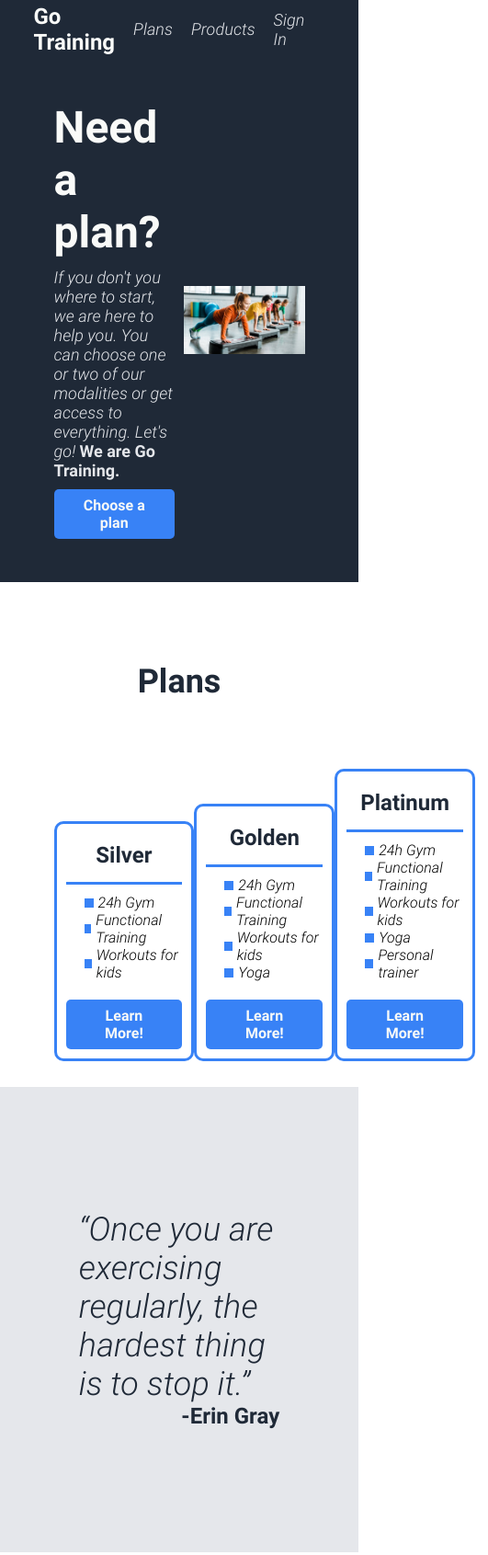
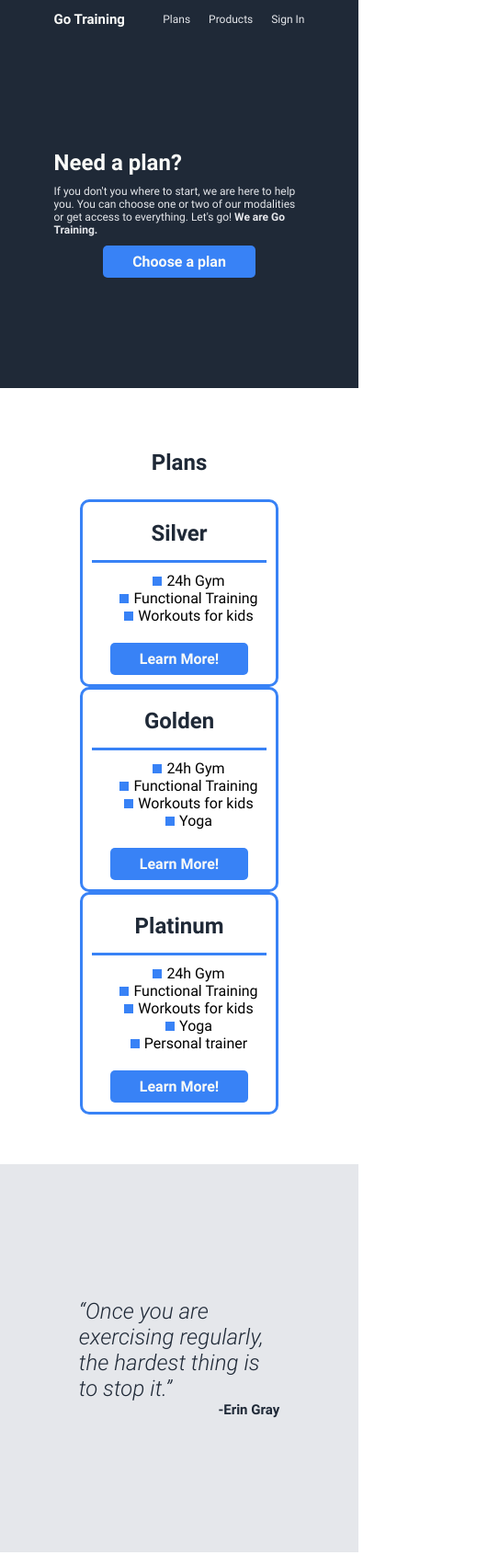
Before and after one commit to SilveiraGuilherme/go-training, a plain HTML site: page pages/plans.html in a window 390 px wide. Shown: the top 1691 px of the page at 92% size, 531 px wide, since content can reach past the window. Drawn offline with Linux system fonts and the light colour scheme.

Commit message:
Changes in html elements, image sizes, responsive features in CSS.

```diff
--- a/pages/plans.html
+++ b/pages/plans.html
@@ -87,15 +87,14 @@
           </div>
         </div>
       </section>
-
-      <section class="quote">
+      <blockquote class="quote">
         <p>
           <q
             >Once you are exercising regularly, the hardest thing is to stop
             it.</q
           ><span>-Erin Gray</span>
         </p>
-      </section>
+      </blockquote>
       <section class="call-to-action">
         <div>
           <div>
@@ -111,17 +110,20 @@
     <footer>
       <p>Copyright &copy; 2022</p>
       <div class="contact-info">
-        <a>
+        <a href="https://www.instagram.com/" target="_blank">
           <img src="../images/logos/instagram-logo.png" alt="Instagram logo" />
         </a>
-        <a>
+        <a href="https://web.whatsapp.com/" target="_blank">
           <img src="../images/logos/whats-app-logo.png" alt="WhatsApp logo" />
         </a>
         <address>
-          <img
-            src="../images/logos/pin-location.png"
-            alt="Pin location figure"
-          /><span> 500 Main Street<br />São Paulo SP - Brazil </span>
+          <a href="https://www.google.com.br/maps" target="_blank">
+            <img
+              src="../images/logos/pin-location.png"
+              alt="Pin location figure"
+            />
+            <span> 500 Main Street<br />São Paulo SP - Brazil </span>
+          </a>
         </address>
       </div>
     </footer>
--- a/style.css
+++ b/style.css
@@ -6,17 +6,13 @@
 @font-face {
   font-family: "Roboto";
   src: url(fonts/Roboto-Bold.ttf) format("truetype");
-  font-weight: bold;
-}
-@font-face {
-  font-family: "Roboto";
-  src: url(fonts/Roboto-Light.ttf) format("truetype");
-  font-weight: lighter;
+  font-weight: 800;
 }
 @font-face {
   font-family: "Roboto";
   src: url(fonts/Roboto-LightItalic.ttf) format("truetype");
-  font-weight: light italic;
+  font-style: italic;
+  font-weight: 300;
 }
 
 * {
@@ -70,8 +66,7 @@ footer {
 }
 .button:hover,
 .hero header a:hover,
-.categories figure:hover,
-.item-plan button:hover {
+.categories figure:hover {
   transform: scale(1.1, 1.1);
 }
 #header-logo {
@@ -114,8 +109,8 @@ footer {
 header li,
 .hero form {
   font-size: 18px;
-  font-weight: lighter;
   color: #e5e7eb;
+  font-weight: normal;
 }
 .hero form {
   display: flex;
@@ -186,6 +181,10 @@ header li,
   flex-direction: column;
   align-items: center;
 }
+.categories figcaption {
+  color: #1f2937;
+  text-align: center;
+}
 .categories img {
   width: 10vw;
   height: auto;
@@ -251,7 +250,8 @@ header li,
 }
 .quote q {
   font-size: 36px;
-  font-weight: light italic;
+  font-style: italic;
+  font-weight: 300;
   color: #1f2937;
 }
 .quote span {
@@ -310,6 +310,85 @@ footer p {
   font-size: small;
 }
 .contact-info img {
-  width: 2.2vw;
-  height: 2.2vw;
+  height: 25px;
+  width: 25px;
 }
+
+@media (max-width: 920px) {
+  .hero-content figure {
+    display: none;
+  }
+  .button {
+    align-self: center;
+  }
+  .categories {
+    height: 50vh;
+  }
+  figcaption {
+    display: flex;
+  }
+  .call-to-action > div {
+    flex-direction: column;
+  }
+}
+
+@media (max-width: 600px) {
+  .hero {
+    height: 50vh;
+  }
+  .hero h1 {
+    font-size: 24px;
+  }
+  .hero p,
+  .hero li,
+  .hero form {
+    font-size: 12px;
+  }
+  #header-logo {
+    font-size: 15px;
+  }
+  .categories {
+    height: 100vh;
+  }
+  .categories header {
+    flex: 0;
+    padding-top: 15%;
+  }
+  .categories h2 {
+    font-size: 24px;
+  }
+  .categories ul {
+    flex-direction: column;
+    align-items: center;
+  }
+  .categories li {
+    flex: 0;
+  }
+  .categories img {
+    width: 20vw;
+  }
+  .list-plans {
+    flex-direction: column;
+    align-items: center;
+    height: ;
+  }
+  .quote {
+    height: 50vh;
+  }
+  .quote q {
+    font-size: 24px;
+  }
+  .quote span {
+    font-size: 15px;
+  }
+  footer {
+    flex-direction: column;
+    justify-content: center;
+    height: 15vh;
+    gap: 10px;
+  }
+  footer p,
+  footer .contact-info {
+    flex: 0;
+  }
+}
```
Also changed, not shown: index.html (+9 -6 lines), pages/products.html (+11 -8 lines), pages/sign-in-success.html (+11 -8 lines), pages/sign-in.html (+11 -8 lines), pages/sign-up-success.html (+11 -8 lines), pages/sign-up.html (+11 -8 lines), images/people-doing-squats.jpg.
